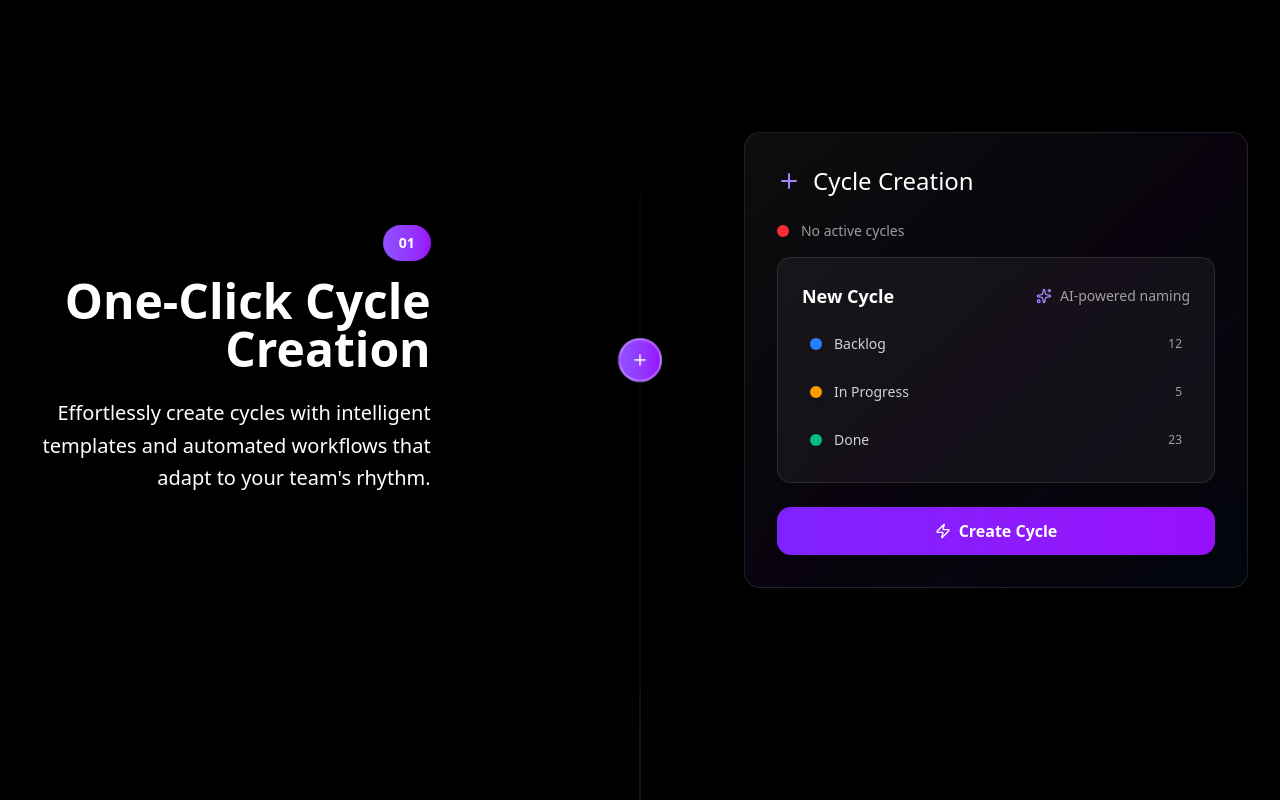
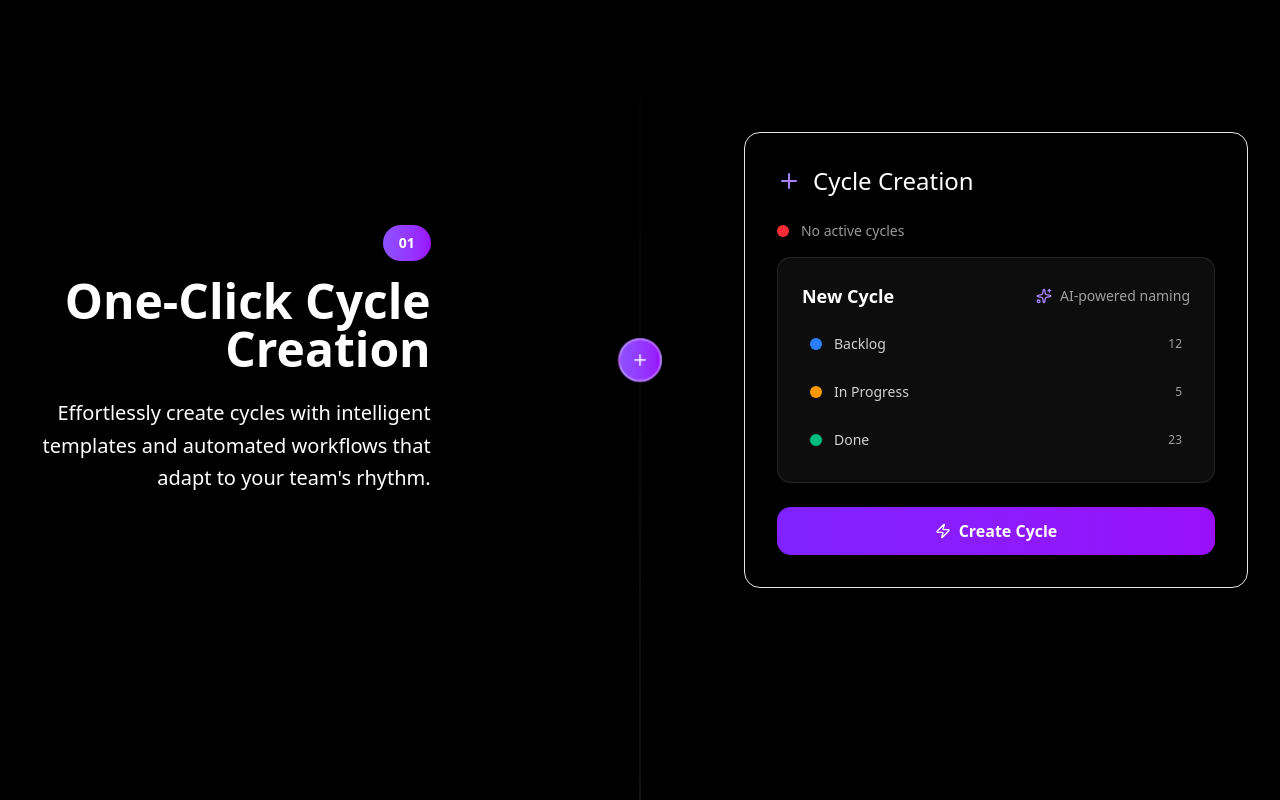
Before and after one commit to Sarina-R/AVIS-landing-page, a Next.js app: page / in a window 1280 px wide. Shown: the part 840-1640 px from the top of the page. Built offline with nearby package versions, Linux system fonts and the light colour scheme.

Commit message:
add ModernCard new colors

```diff
--- a/components/page-componnets/ModernCard.tsx
+++ b/components/page-componnets/ModernCard.tsx
@@ -33,11 +33,12 @@ export const ModernCard: React.FC<ModernCardProps> = ({
       onHoverEnd={() => setIsHovered(false)}
       onMouseMove={handleMouseMove}
       className={`
-       relative backdrop-blur-xl bg-gradient-to-br from-white/5 via-purple-500/5 to-blue-500/5
-       border border-white/10 rounded-2xl p-8 overflow-hidden group cursor-pointer
-       shadow-lg hover:shadow-2xl transition-all duration-500
-       ${className}
-     `}
+        relative backdrop-blur-xl bg-primary-gradient
+        border border-border rounded-2xl p-8 overflow-hidden group cursor-pointer
+        shadow-lg hover:shadow-2xl transition-all duration-500
+        dark:bg-primary-gradient dark:border-dark-border
+        ${className}
+      `}
     >
       <GlowingEffect
         glow
@@ -54,16 +55,16 @@ export const ModernCard: React.FC<ModernCardProps> = ({
       <motion.div
         className='absolute inset-0 rounded-2xl opacity-0'
         style={{
-          background: `radial-gradient(300px circle at ${mousePosition.x}px ${mousePosition.y}px, rgba(147,51,234,0.1), transparent 40%)`,
+          background: `radial-gradient(300px circle at ${mousePosition.x}px ${mousePosition.y}px, #8B1A25, transparent 40%)`,
         }}
-        animate={{ opacity: isHovered ? 1 : 0 }}
+        animate={{ opacity: isHovered ? 0.3 : 0 }}
         transition={{ duration: 0.3 }}
       />
 
       {/* Subtle border highlight */}
       <motion.div
-        className='absolute inset-0 rounded-2xl border border-white/20 opacity-0'
-        animate={{ opacity: isHovered ? 1 : 0 }}
+        className='absolute inset-0 rounded-2xl border border-primary-lighter opacity-0 dark:border-primary-lighter'
+        animate={{ opacity: isHovered ? 0.5 : 0 }}
         transition={{ duration: 0.3 }}
       />
 
@@ -78,7 +79,7 @@ export const ModernCard: React.FC<ModernCardProps> = ({
           {Array.from({ length: 6 }).map((_, i) => (
             <motion.div
               key={i}
-              className='absolute w-1 h-1 bg-purple-400 rounded-full'
+              className='absolute w-1 h-1 bg-accent rounded-full'
               style={{
                 left: `${mousePosition.x + (Math.random() - 0.5) * 100}px`,
                 top: `${mousePosition.y + (Math.random() - 0.5) * 100}px`,
```
